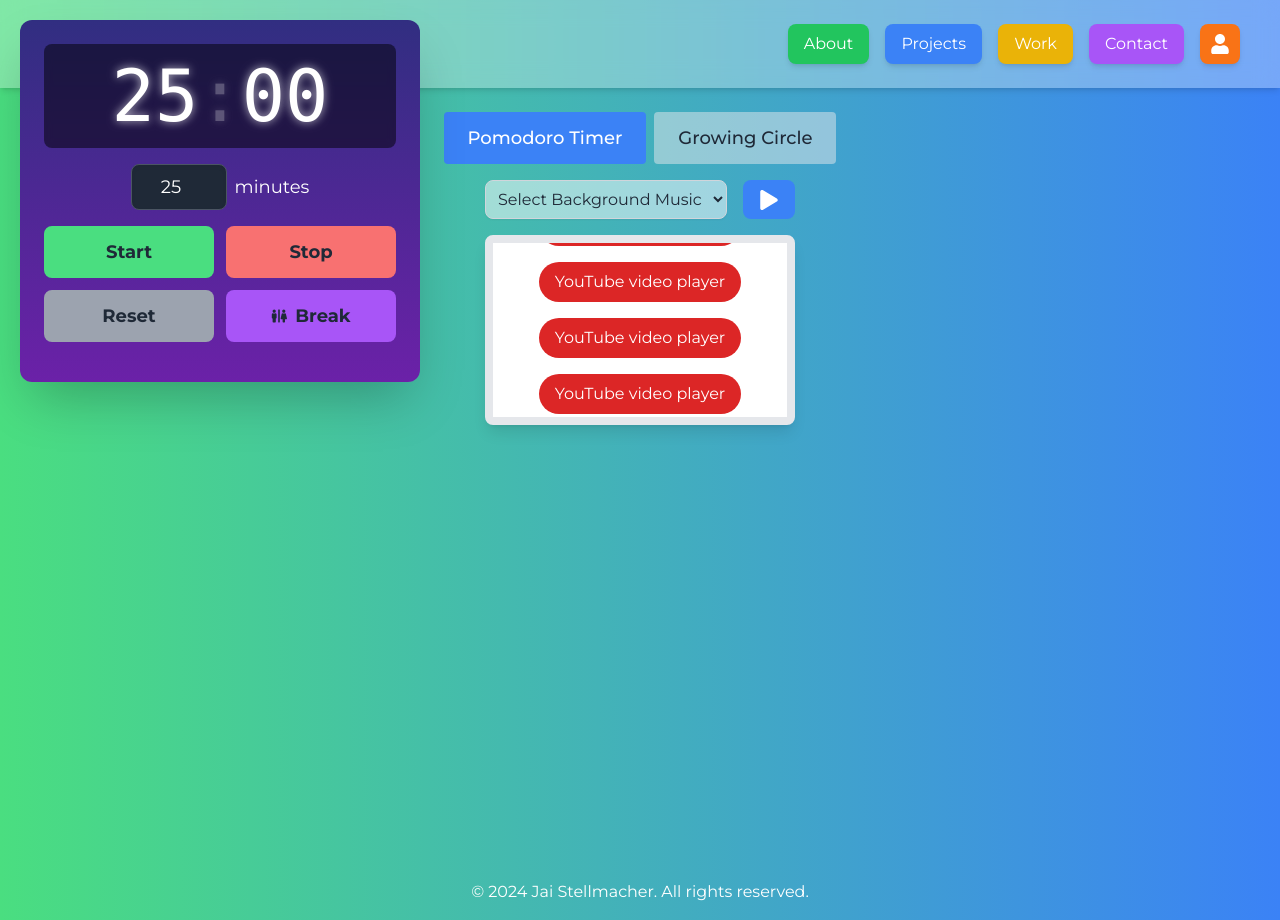
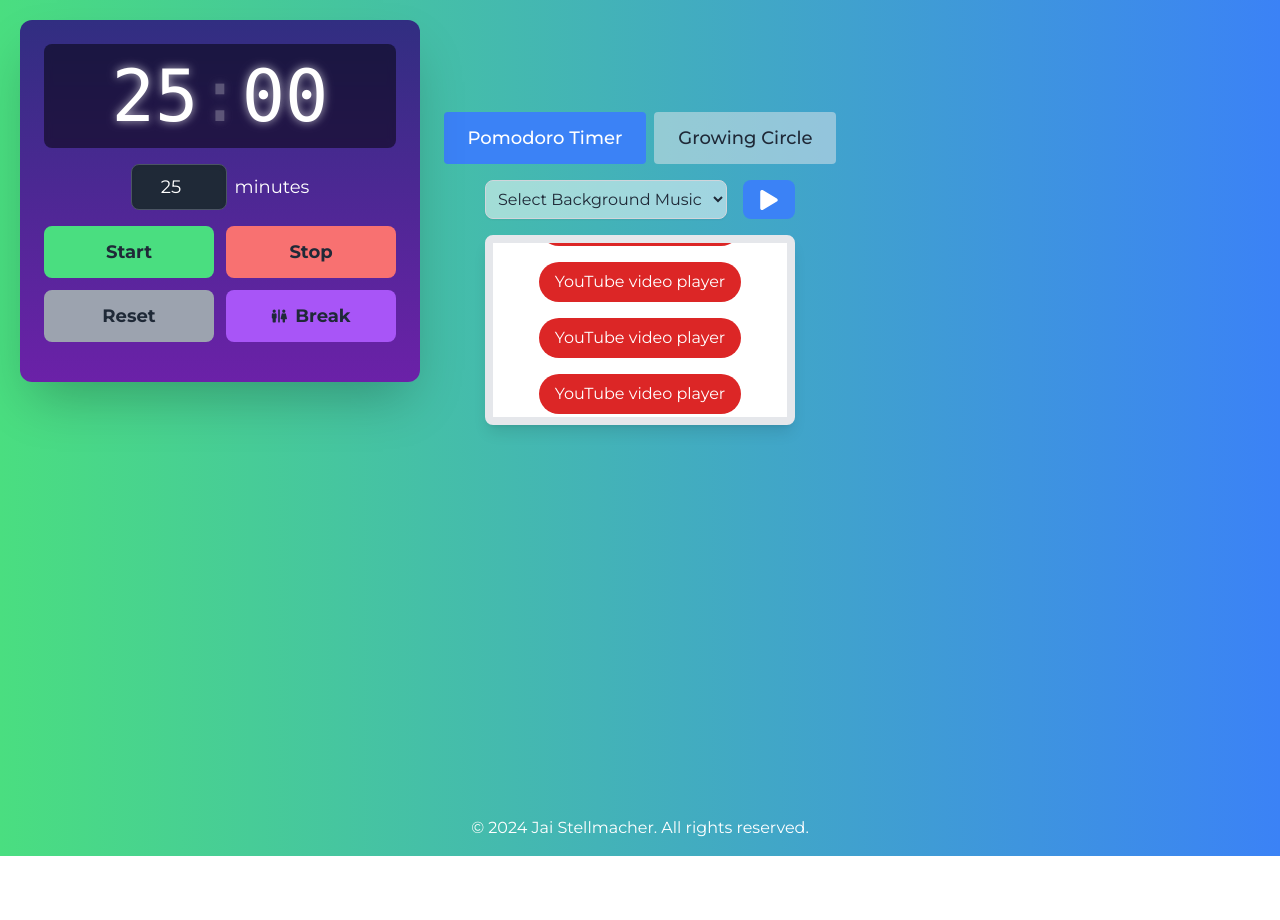
Before and after one commit to jstellmacher/portfolio_site, a Next.js app: page /meditation in a window 1280 px wide. After the commit the page ends 856 px from the top, so only its background shows below. Built offline with nearby package versions, Linux system fonts and the light colour scheme; a web font is replaced by a local one.

Commit message:
hides nav on meditation

```diff
--- a/app/layout.jsx
+++ b/app/layout.jsx
@@ -1,6 +1,7 @@
 'use client';
 
-import { useState, useEffect, Children, isValidElement, cloneElement } from 'react';
+import { useState, useEffect } from 'react';
+import { usePathname } from 'next/navigation'; // Import usePathname
 import './global.css';
 import Navigation from '../components/Navigation';
 import { Montserrat, Playfair_Display } from 'next/font/google';
@@ -19,9 +20,13 @@ const playfair = Playfair_Display({
   display: 'swap',
 });
 
-const Layout = ({ children, showNav = true }) => { // Add showNav prop
+const Layout = ({ children }) => {
   const [isBraveBrowser, setIsBraveBrowser] = useState(false);
-  const [loading, setLoading] = useState(true); // Add loading state
+  const [loading, setLoading] = useState(true);
+  const pathname = usePathname(); // Get the current pathname
+
+  // Determine if navigation should be shown
+  const showNav = pathname !== '/meditation';
 
   useEffect(() => {
     const detectBrave = async () => {
@@ -40,18 +45,16 @@ const Layout = ({ children, showNav = true }) => { // Add showNav prop
   return (
     <html lang="en" className={`${montserrat.variable} ${playfair.variable}`}>
       <body className='bg-gradient-to-r from-green-400 to-blue-500 font-sans'>
-        {loading && <Loader />} {/* Add the Loader component */}
-        <header className="bg-white/30 backdrop-blur-md text-white p-4 shadow-md fixed w-full top-0 left-0 z-50" aria-label="Site Header">
-          <div className="container mx-auto">
-            {showNav && <Navigation />} {/* Conditionally render Navigation */}
-          </div>
-        </header>
-        <main className="pt-16 flex-grow">
-          {Children.map(children, child =>
-            isValidElement(child)
-              ? cloneElement(child, { isBraveBrowser })
-              : child
-          )}
+        {loading && <Loader />}
+        {showNav && (
+          <header className="bg-white/30 backdrop-blur-md text-white p-4 shadow-md fixed w-full top-0 left-0 z-50" aria-label="Site Header">
+            <div className="container mx-auto">
+              <Navigation />
+            </div>
+          </header>
+        )}
+        <main className={`${showNav ? 'pt-16' : ''} flex-grow`}>
+          {children}
         </main>
         <footer className="bg-gradient-to-r from-green-400 to-blue-500 text-white p-4 text-center" aria-label="Site Footer">
           <p>&copy; {new Date().getFullYear()} Jai Stellmacher. All rights reserved.</p>
```
